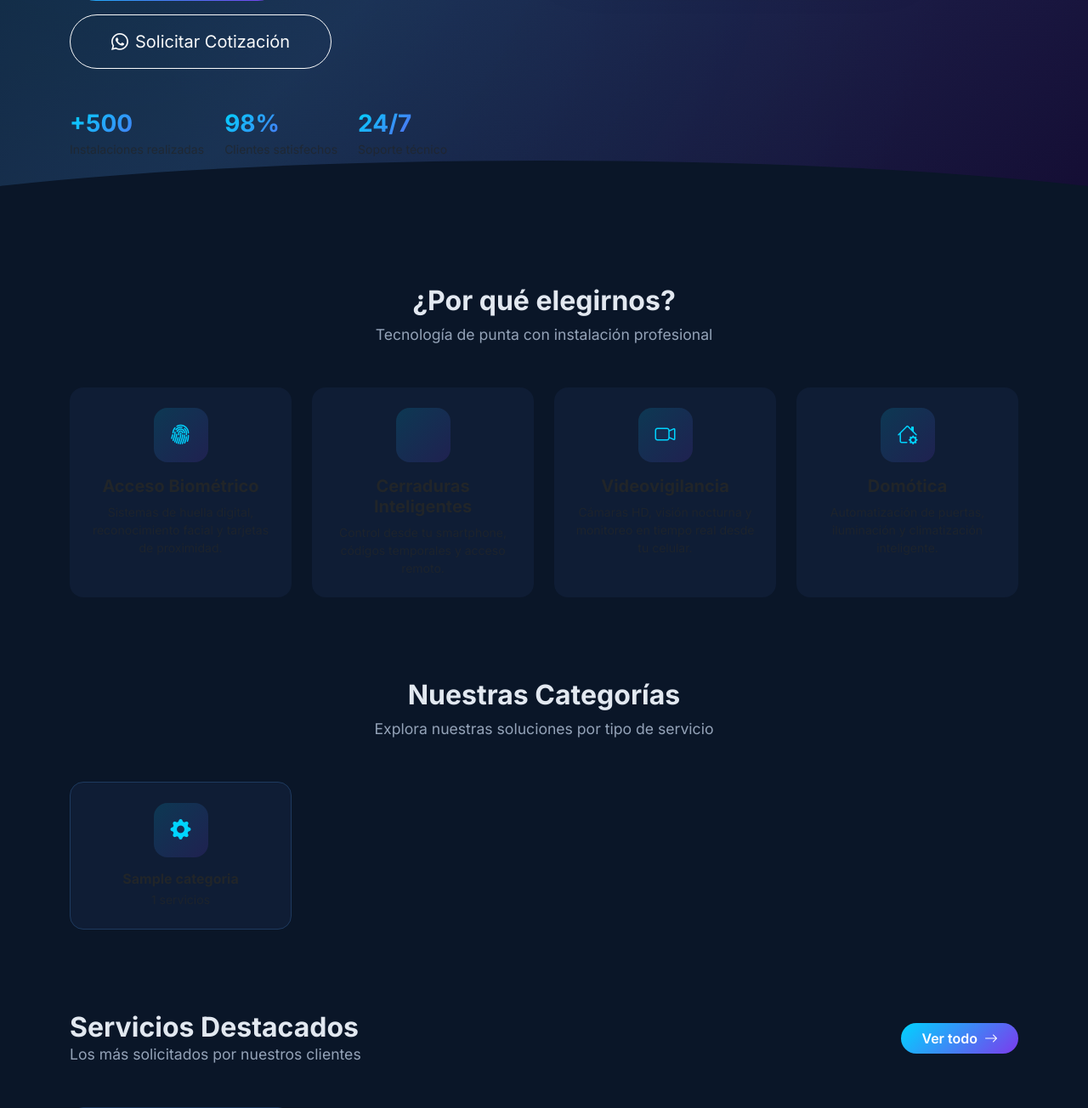
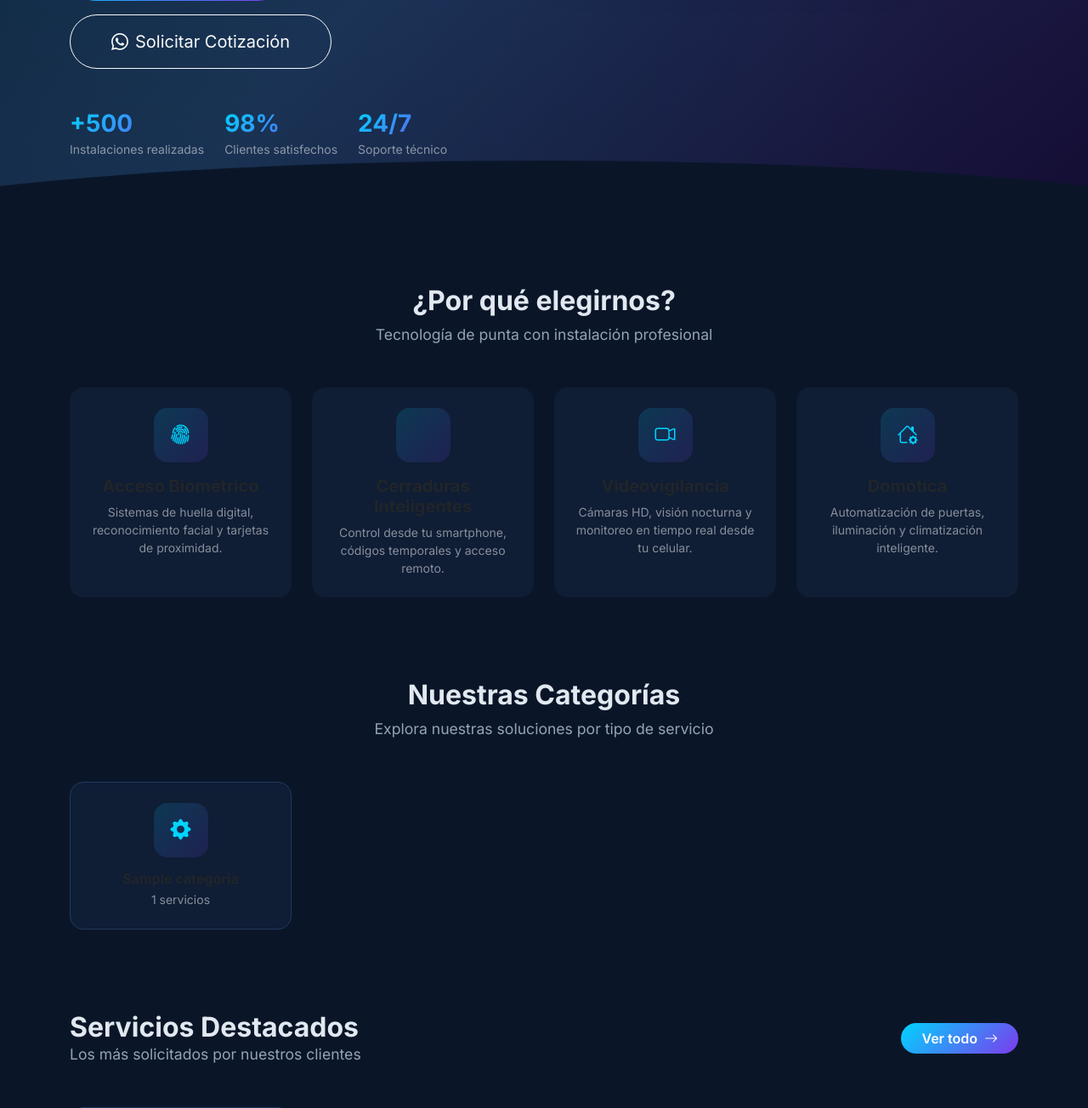
Before and after one commit to carlostsosa/Mayoma, a Django app: page / in a window 1280 px wide. Shown: the part 775-2079 px from the top of the page at 85% size. Run offline with Django 5.2, Linux system fonts and the light colour scheme; tables that the repository leaves empty hold one stand-in row (values such as "Sample post"); grey boxes marked "Sample" are stand-in pictures.

Commit message:
2607281248

```diff
--- /dev/null
+++ b/catalogo/middleware.py
@@ -0,0 +1,16 @@
+import os
+from django.utils.deprecation import MiddlewareMixin
+from django.contrib.auth import login
+
+class AutoLoginMiddleware(MiddlewareMixin):
+    def process_request(self, request):
+        if os.environ.get('DISABLE_AUTH', 'False') == 'True':
+            if not request.user.is_authenticated:
+                from django.contrib.auth import get_user_model
+                User = get_user_model()
+                try:
+                    user = User.objects.get(username='admin')
+                    user.backend = 'django.contrib.auth.backends.ModelBackend'
+                    login(request, user)
+                except User.DoesNotExist:
+                    pass
--- a/templates/base.html
+++ b/templates/base.html
@@ -58,7 +58,7 @@
             <div class="row g-4">
                 <div class="col-lg-4">
                     <h5 class="fw-bold mb-3"><i class="bi bi-shield-lock-fill me-2"></i>SecureTech</h5>
-                    <p class="text-muted small">Expertos en instalación de sistemas de control de acceso, cerraduras inteligentes y soluciones tecnológicas para tu hogar y empresa.</p>
+                    <p class="text-white-50 small">Expertos en instalación de sistemas de control de acceso, cerraduras inteligentes y soluciones tecnológicas para tu hogar y empresa.</p>
                     <div class="d-flex gap-3 mt-3">
                         <a href="#" class="text-muted fs-5"><i class="bi bi-facebook"></i></a>
                         <a href="#" class="text-muted fs-5"><i class="bi bi-instagram"></i></a>
--- a/templates/cotizaciones/confirmada.html
+++ b/templates/cotizaciones/confirmada.html
@@ -7,8 +7,8 @@
             <i class="bi bi-check-circle-fill"></i>
         </div>
         <h1 class="fw-bold mb-2">¡Cotización Enviada!</h1>
-        <p class="lead text-muted">Hemos recibido tu solicitud <strong class="text-light">#{{ cotizacion.id }}</strong></p>
-        <p class="text-muted">Te hemos enviado una copia a <strong style="color:var(--accent)">{{ cotizacion.email }}</strong></p>
+        <p class="lead text-white-50">Hemos recibido tu solicitud <strong class="text-light">#{{ cotizacion.id }}</strong></p>
+        <p class="text-white-50">Te hemos enviado una copia a <strong style="color:var(--accent)">{{ cotizacion.email }}</strong></p>
 
         <div class="card mx-auto mt-4 border-0" style="max-width:550px">
             <div class="card-header bg-transparent border-secondary py-3">
--- a/templates/pages/home.html
+++ b/templates/pages/home.html
@@ -15,7 +15,7 @@
                     <span class="gradient-text">control de acceso</span> y<br>
                     cerraduras inteligentes
                 </h1>
-                <p class="lead text-muted mb-4">
+                <p class="lead mb-4 text-white">
                     Transformamos tu hogar o negocio con soluciones tecnológicas de vanguardia.
                     Sistemas de acceso biometrico, cerraduras electrónicas, videporteros y más.
                 </p>
@@ -30,15 +30,15 @@
                 <div class="d-flex gap-4 mt-5">
                     <div>
                         <h3 class="fw-bold gradient-text mb-0">+500</h3>
-                        <small class="text-muted">Instalaciones realizadas</small>
+                        <small class="text-white-50">Instalaciones realizadas</small>
                     </div>
                     <div>
                         <h3 class="fw-bold gradient-text mb-0">98%</h3>
-                        <small class="text-muted">Clientes satisfechos</small>
+                        <small class="text-white-50">Clientes satisfechos</small>
                     </div>
                     <div>
                         <h3 class="fw-bold gradient-text mb-0">24/7</h3>
-                        <small class="text-muted">Soporte técnico</small>
+                        <small class="text-white-50">Soporte técnico</small>
                     </div>
                 </div>
             </div>
@@ -50,7 +50,7 @@
                             <i class="bi bi-shield-check text-accent fs-4"></i>
                             <div>
                                 <small class="fw-bold d-block">Instalación certificada</small>
-                                <small class="text-muted">Garantía en todos los servicios</small>
+                                <small class="text-white-50">Garantía en todos los servicios</small>
                             </div>
                         </div>
                     </div>
@@ -74,7 +74,7 @@
                         <i class="bi bi-fingerprint"></i>
                     </div>
                     <h5 class="fw-bold">Acceso Biométrico</h5>
-                    <p class="small text-muted mb-0">Sistemas de huella digital, reconocimiento facial y tarjetas de proximidad.</p>
+                    <p class="small mb-0 text-white-50">Sistemas de huella digital, reconocimiento facial y tarjetas de proximidad.</p>
                 </div>
             </div>
             <div class="col-md-3">
@@ -83,7 +83,7 @@
                         <i class="bi bi-smart-lock"></i>
                     </div>
                     <h5 class="fw-bold">Cerraduras Inteligentes</h5>
-                    <p class="small text-muted mb-0">Control desde tu smartphone, códigos temporales y acceso remoto.</p>
+                    <p class="small mb-0 text-white-50">Control desde tu smartphone, códigos temporales y acceso remoto.</p>
                 </div>
             </div>
             <div class="col-md-3">
@@ -92,7 +92,7 @@
                         <i class="bi bi-camera-video"></i>
                     </div>
                     <h5 class="fw-bold">Videovigilancia</h5>
-                    <p class="small text-muted mb-0">Cámaras HD, visión nocturna y monitoreo en tiempo real desde tu celular.</p>
+                    <p class="small mb-0 text-white-50">Cámaras HD, visión nocturna y monitoreo en tiempo real desde tu celular.</p>
                 </div>
             </div>
             <div class="col-md-3">
@@ -101,7 +101,7 @@
                         <i class="bi bi-house-gear"></i>
                     </div>
                     <h5 class="fw-bold">Domótica</h5>
-                    <p class="small text-muted mb-0">Automatización de puertas, iluminación y climatización inteligente.</p>
+                    <p class="small mb-0 text-white-50">Automatización de puertas, iluminación y climatización inteligente.</p>
                 </div>
             </div>
         </div>
@@ -134,7 +134,7 @@
                             {% endif %}
                         </div>
                         <h6 class="fw-bold mb-1">{{ cat.nombre }}</h6>
-                        <small class="text-muted">{{ cat.productos.count }} servicios</small>
+                        <small class="text-white-50">{{ cat.productos.count }} servicios</small>
                     </div>
                 </a>
             </div>
@@ -194,7 +194,7 @@
             <div class="row align-items-center">
                 <div class="col-lg-8">
                     <h2 class="fw-bold mb-2">¿Listo para modernizar tu hogar o negocio?</h2>
-                    <p class="text-muted mb-0">Solicita una cotización sin compromiso y uno de nuestros expertos te atenderá.</p>
+                    <p class="text-white-50 mb-0">Solicita una cotización sin compromiso y uno de nuestros expertos te atenderá.</p>
                 </div>
                 <div class="col-lg-4 text-lg-end mt-3 mt-lg-0">
                     <a href="/cotizar/" class="btn btn-accent btn-lg rounded-pill px-5">
--- a/templates/productos/catalogo.html
+++ b/templates/productos/catalogo.html
@@ -5,7 +5,7 @@
     <div class="d-flex justify-content-between align-items-center mb-4">
         <div>
             <h2 class="fw-bold mb-1">Servicios de Instalación</h2>
-            <p class="text-muted mb-0">Encuentra la solución perfecta para tu hogar o negocio</p>
+            <p class="text-white mb-0">Encuentra la solución perfecta para tu hogar o negocio</p>
         </div>
         <a href="/cotizar/" class="btn btn-accent rounded-pill px-4">
             <i class="bi bi-cart-fill me-1"></i> Ir a cotizar
@@ -67,7 +67,7 @@
     <div class="alert-modern p-5 text-center">
         <i class="bi bi-search" style="font-size:3rem;color:var(--accent)"></i>
         <h5 class="mt-3">No encontramos servicios</h5>
-        <p class="text-muted mb-0">Intenta con otra categoría o término de búsqueda.</p>
+        <p class="text-white mb-0">Intenta con otra categoría o término de búsqueda.</p>
     </div>
     {% endif %}
 </section>
```
Also changed, not shown: catalogo/auth_backend.py (+7 -3 lines), catalogo/settings.py (+4 -3 lines), templates/cotizaciones/cotizar.html (+4 -4 lines), templates/pages/quienes_somos.html (+6 -6 lines).
